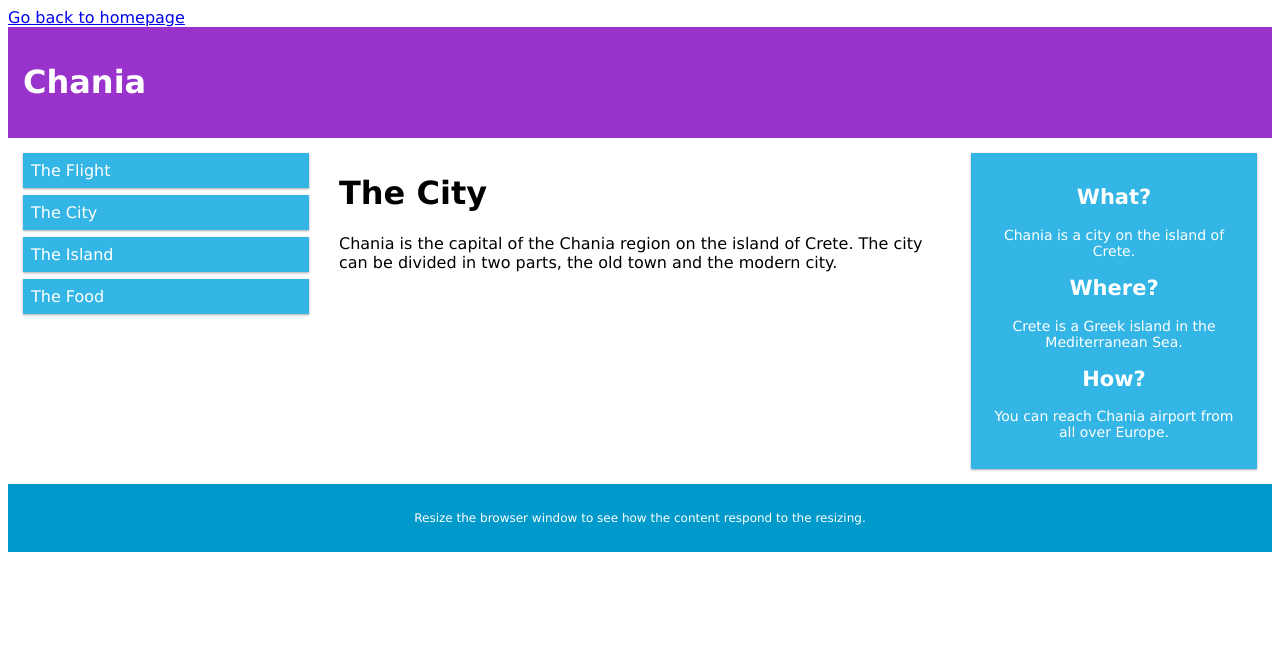
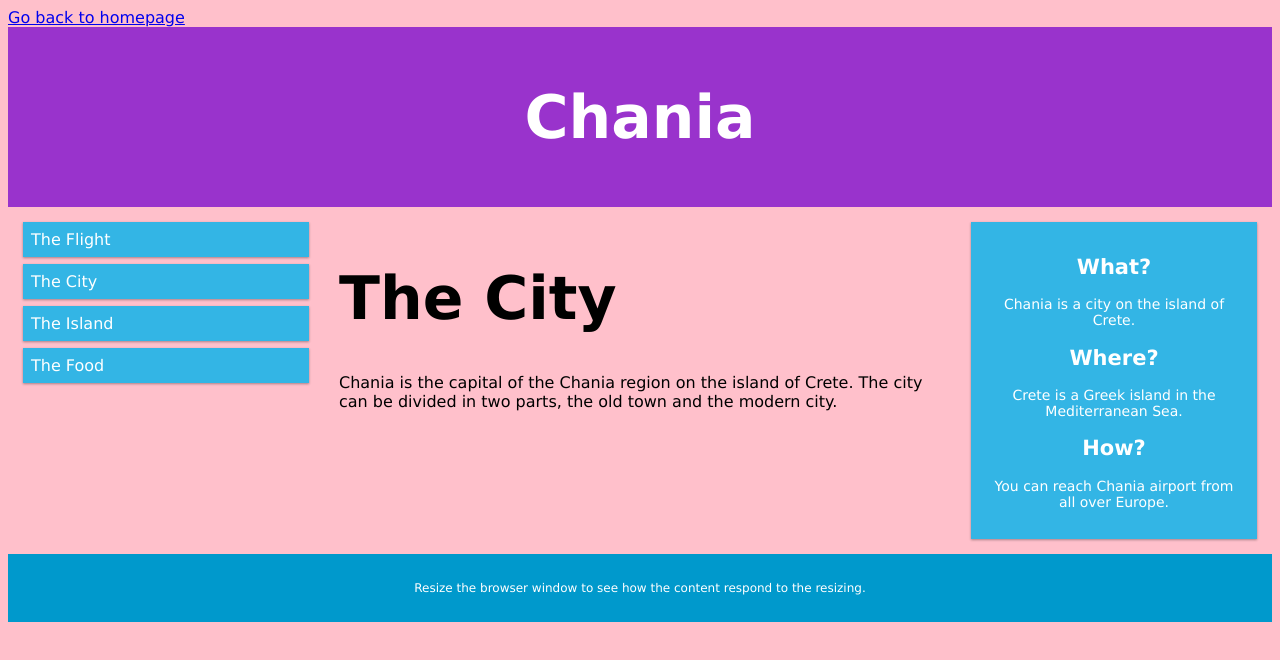
Before and after one commit to Dariannaportfolio/Dariannaportfolio.github.io, a plain HTML site: page wcppage/Wcplab4.html in a window 1280 px wide. Drawn offline with Linux system fonts and the light colour scheme.

Commit message:
Add files via upload

```diff
--- a/wcppage/Wcplab4.html
+++ b/wcppage/Wcplab4.html
@@ -83,6 +83,18 @@ html {
     width: 100%;
   }
 }
+
+@media screen and (min-width:1000px){
+.header {
+    text-align: center;
+}
+h1 {
+    font-size: 60px;
+}
+body {
+    background-color: pink;
+}
+}
 </style>
 </head>
 <body>
```
